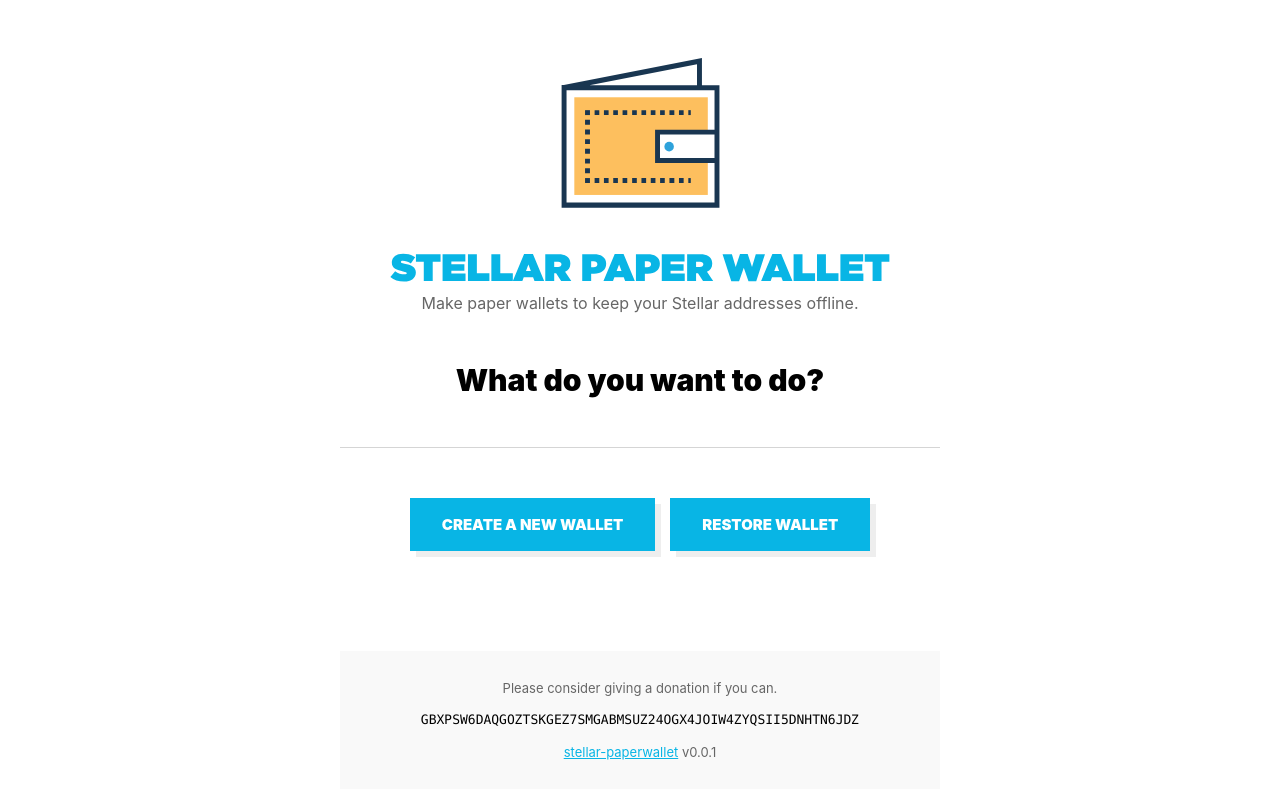
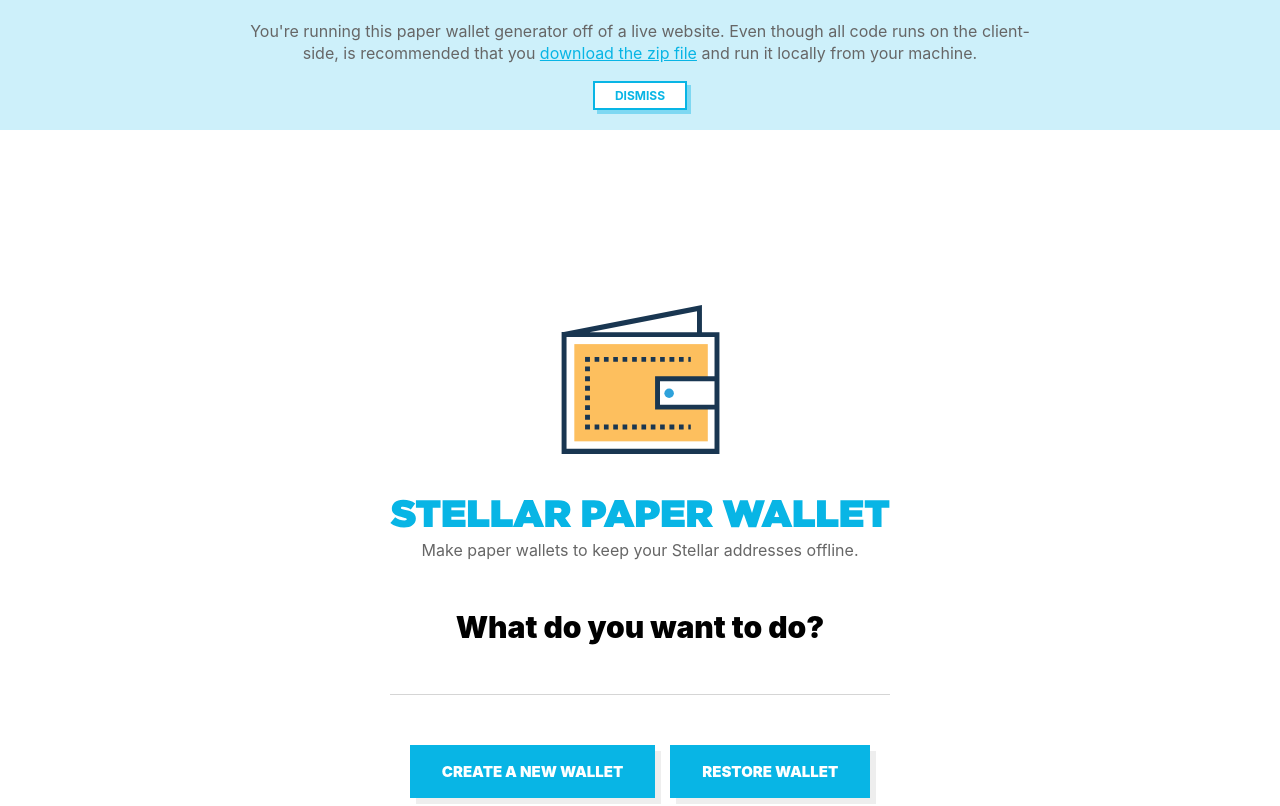
Before and after one commit to fnando/stellar-paperwallet, a React (Vite) app: page / in a window 1280 px wide. Shown: the top 806 px of the page. Built offline with nearby package versions, Linux system fonts and the light colour scheme; what bip39 would draw is missing.

Commit message:
Add message about running generator online.

```diff
--- a/src/index.html
+++ b/src/index.html
@@ -6,7 +6,6 @@
   <title>Stellar Paperwallet: Make paper wallets to keep your Stellar addresses offline.</title>
 </head>
 <body>
-  <div class="container">
   <div id="root">
     <div class="loading">
       <div class="center">
@@ -20,7 +19,6 @@
       </div>
     </div>
   </div>
-  </div>
 
   <script src="./scripts/stellar-paperwallet.jsx"></script>
 </body>
--- a/src/scripts/components/App.jsx
+++ b/src/scripts/components/App.jsx
@@ -3,14 +3,18 @@ import React from "react";
 import ActionSelector from "./ActionSelector";
 import AppHeader from "./AppHeader";
 import AppFooter from "./AppFooter";
+import LiveSiteChecker from "./LiveSiteChecker";
 
 export default class App extends React.Component {
   render() {
     return (
       <div>
-        <AppHeader />
-        <ActionSelector />
-        <AppFooter />
+        <LiveSiteChecker />
+        <div className="container">
+          <AppHeader />
+          <ActionSelector />
+          <AppFooter />
+        </div>
       </div>
     );
   }
--- /dev/null
+++ b/src/scripts/components/LiveSiteChecker.jsx
@@ -0,0 +1,39 @@
+import React from "react";
+
+import pkg from "../../../package.json";
+
+export default class LiveSiteChecker extends React.Component {
+  state = {
+    dismissed: false
+  };
+
+  handleDismiss = () => {
+    this.setState({dismissed: true});
+  };
+
+  render() {
+    const {dismissed} = this.state;
+    const runningLive = !!location.protocol.match(/^https?:/);
+    const url = `https://github.com/fnando/stellar-paperwallet/releases/download/v${pkg.version}/stellar-paperwallet.zip`;
+    const skipRendering = dismissed || !runningLive;
+
+    if (skipRendering) {
+      return null;
+    }
+
+    return (
+      <div className="live-site center">
+        <div>
+          <div>
+            You're running this paper wallet generator off of a live website.
+            Even though all code runs on the client-side, is recommended that
+            you <a href={url}>download the zip file</a> and run it locally from your machine.
+          </div>
+          <p className="mb0">
+            <button onClick={this.handleDismiss}>Dismiss</button>
+          </p>
+        </div>
+      </div>
+    );
+  }
+}
--- /dev/null
+++ b/src/styles/_live_site.scss
@@ -0,0 +1,23 @@
+.live-site {
+  background: rgba(#08b5e5, .2);
+  padding: 20px;
+  margin-bottom: 125px;
+}
+
+.live-site > div {
+  max-width: 800px;
+  margin: 0 auto;
+}
+
+.live-site button {
+  font-weight: bold;
+  text-transform: uppercase;
+  font-family: inherit;
+  font-size: 12px;
+  padding: 5px 20px;
+  cursor: pointer;
+  border: 2px solid #08b5e5;
+  background: #fff;
+  color: #08b5e5;
+  box-shadow: 4px 4px rgba(#08b5e5, .4);
+}
--- a/src/styles/stellar-paperwallet.scss
+++ b/src/styles/stellar-paperwallet.scss
@@ -5,6 +5,13 @@
 @import "./button";
 @import "./loading";
 @import "./spinner";
+@import "./live_site";
+
+html,
+body {
+  padding: 0;
+  margin: 0;
+}
 
 code {
   font-family: Hack, monospace;
@@ -17,13 +24,11 @@ code {
 body {
   font-family: -apple-system, BlinkMacSystemFont, "Segoe UI", Roboto, Oxygen-Sans, Ubuntu, Cantarell, "Helvetica Neue", sans-serif;
   line-height: 1.4;
+  color: #666;
 
   text-rendering: optimizeLegibility;
   -webkit-text-size-adjust: none;
   -webkit-font-smoothing: antialiased;
-
-  color: #666;
-  padding: 50px;
 }
 
 a {
@@ -51,6 +56,7 @@ a {
 }
 
 .container {
+  padding: 50px;
   max-width: 600px;
   margin: 0 auto;
 }
@@ -263,7 +269,7 @@ button + button {
   }
 
   h1 {
-    font-size: 25px;
+    font-size: 20px;
   }
 
   body,
```
Lines whose indentation alone changed are shown as unchanged.
